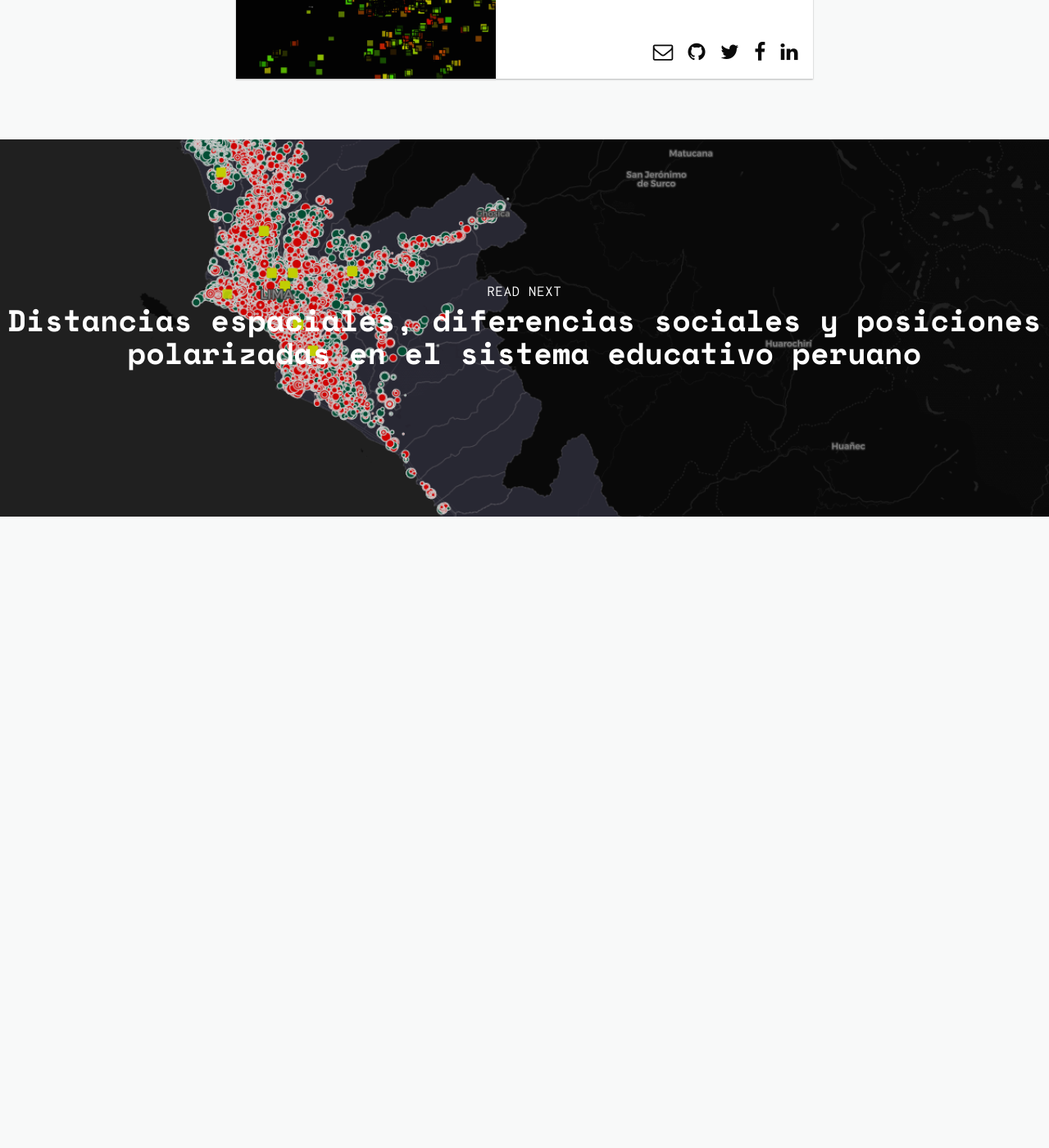
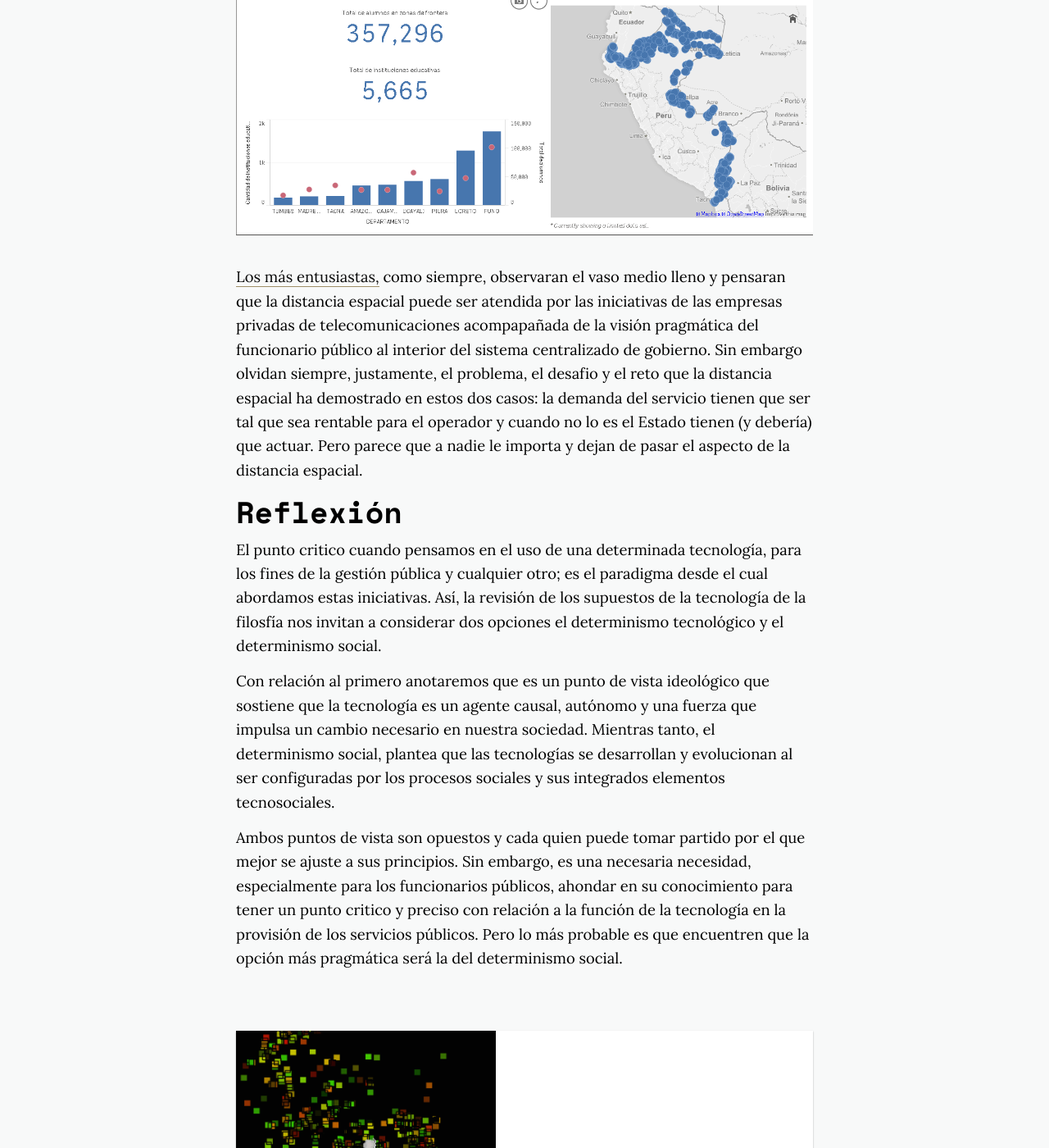
Before and after one commit to manuelvarzen/Vigia, a Jekyll site: the page built from _posts/2019-06-13-La-Red-Dorsal-del-Plan-Huascaran.md, in a window 1280 px wide and 1400 px high, scrolled down 6423 px. Shown: the whole window at 82% size. Built offline with Jekyll 4.4.1, drawn with Linux system fonts in a browser that asks for light colours; nearby versions of some CDN libraries; before the commit the page ends 7053 px from its top, so only the background shows below that; some of the changed text lies outside the part shown.

Commit message:
Update 2019-06-13-La-Red-Dorsal-del-Plan-Huascaran.md

```diff
--- a/_posts/2019-06-13-La-Red-Dorsal-del-Plan-Huascaran.md
+++ b/_posts/2019-06-13-La-Red-Dorsal-del-Plan-Huascaran.md
@@ -52,4 +52,15 @@ El propósito de la Ley es impulsar el desarrollo, utilización y masificación
 competitividad, la seguridad del país y la transformación organizacional hacia una sociedad de la información y el
 conocimiento. Ley 29906, Ley de promoción de la banda ancha y construcción de la red dorsal nacional de fibra óptica, 28-6-2012
 
+Cuando se revela el mapa de las escuelas de frontera que es lo mismo decir la ubicación de los centros poblados donde viven peruanos, uno se pregunta si la distancia espacial que separa el centro de Lima con aquellos rincones del Perú ha dejado de cuestionar el hecho de abogadar por la descentralización del país. Por que siempre parece que imposible (y todos los hechos y datos demuestran que sí) conseguir conectar aquellos lugares remotos. Y aunque los datos así lo explican los funcionarios aún insisten, creen y actuan pensando que lo lograran desde una dinámica centralizada en Lima.
+
+![Escuelas (o centros poblados) en zona de frontera]({{"/img/Qlik_EscuelasFrontera.png" | absolute_url }})
+
+[Los más entusiastas,](https://twitter.com/oscarmontezuma/status/1135164541707251712?s=20) como siempre, observaran el vaso medio lleno y pensaran que la distancia espacial puede ser atendida por las iniciativas de las empresas privadas de telecomunicaciones acompapañada de la visión pragmática del funcionario público al interior del sistema centralizado de gobierno. Sin embargo olvidan siempre, justamente, el problema, el desafio y el reto que la distancia espacial ha demostrado en estos dos casos: la demanda del servicio tienen que ser tal que sea rentable para el operador y cuando no lo es el Estado tienen (y debería) que actuar. Pero parece que a nadie le importa y dejan de pasar el aspecto de la distancia espacial.
+
 ## Reflexión
+El punto critico cuando pensamos en el uso de una determinada tecnología, para los fines de la gestión pública y cualquier otro; es el paradigma desde el cual abordamos estas iniciativas. Así, la revisión de los supuestos de la tecnología de la filosfía nos invitan a considerar dos opciones el determinismo tecnológico y el determinismo social.
+
+Con relación al primero anotaremos que es un punto de vista ideológico que sostiene que la tecnología es un agente causal, autónomo y una fuerza que impulsa un cambio necesario en nuestra sociedad. Mientras tanto, el determinismo social, plantea que las tecnologías se desarrollan y evolucionan al ser configuradas por los procesos sociales y sus integrados elementos tecnosociales.
+
+Ambos puntos de vista son opuestos y cada quien puede tomar partido por el que mejor se ajuste a sus principios. Sin embargo, es una necesaria necesidad, especialmente para los funcionarios públicos, ahondar en su conocimiento para tener un punto critico y preciso con relación a la función de la tecnología en la provisión de los servicios públicos. Pero lo más probable es que encuentren que la opción más pragmática será la del determinismo social.
```
